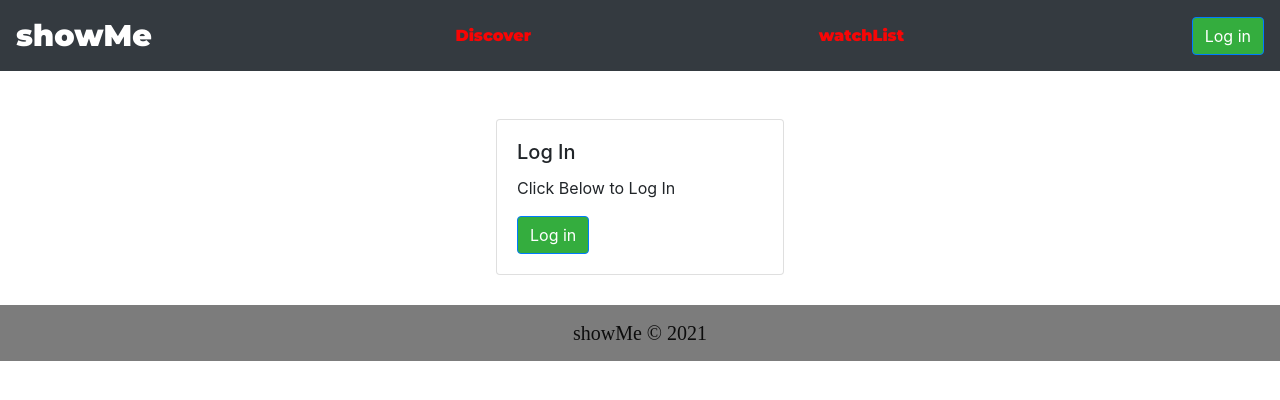
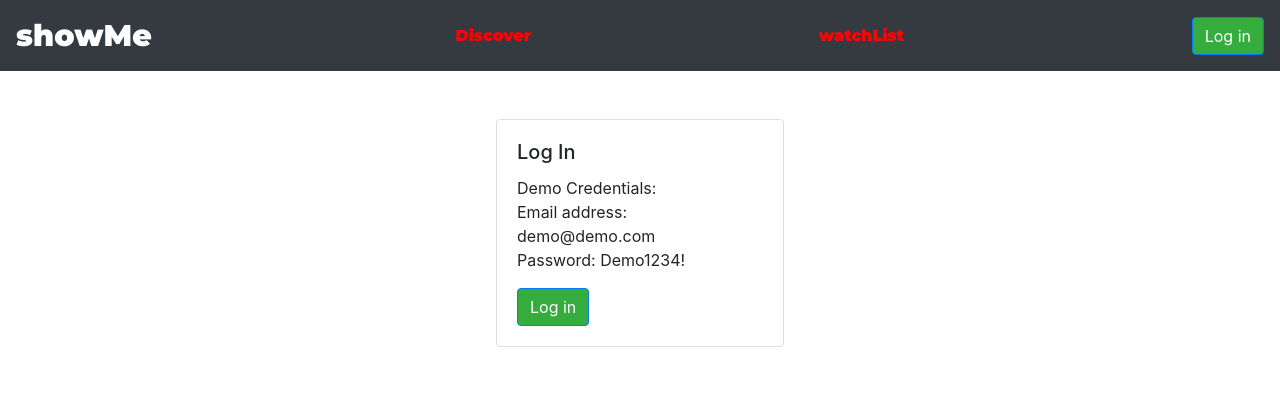
Before and after one commit to peterjast/ShowMe, a React (Create React App) app: page /profile in a window 1280 px wide. Shown: the top 400 px of the page. Built offline with nearby package versions, Linux system fonts and the light colour scheme.

Commit message:
added demo credentials

```diff
--- a/src/components/App.js
+++ b/src/components/App.js
@@ -121,7 +121,6 @@ class App extends React.Component {
                 </Route>
               </Switch>
             </Container>
-            <Footer />
           </IsLoadingAndError>
         </Router>
     )
--- a/src/components/Carousel.js
+++ b/src/components/Carousel.js
@@ -2,7 +2,7 @@ import React, { useEffect, useState } from 'react'
 import './Carousel.css'
 
 const Carousel = (props) => {
-    const { children, show } = props
+    const { children } = props
     console.log(props);
     const [currentIndex, setCurrentIndex] = useState(0)
     const [length, setLength] = useState(children.length)
--- a/src/components/Login.js
+++ b/src/components/Login.js
@@ -11,7 +11,11 @@ class Login extends React.Component {
         <Card.Body>
           <Card.Title>Log In</Card.Title>
           <Card.Text>
-            Click Below to Log In
+            Demo Credentials:
+            <br></br>
+            Email address: demo@demo.com
+            <br></br>
+            Password: Demo1234!
           </Card.Text>
           <LoginButton />
         </Card.Body>
--- a/src/components/Profile.js
+++ b/src/components/Profile.js
@@ -136,7 +136,7 @@ class Profile extends React.Component {
 
             // this.props.watchList[this.props.movieIndex].comments.splice([this.state.idx], 1);
             const server = process.env.REACT_APP_SERVER;
-            await axios.post(`${server}/watchlist/comment/${commentId}`, {comment: this.state.comment, rating: this.state.user_rating, email: this.props.properties.auth0.user.email});
+            await axios.post(`${server}/watchlist/${commentId}`, {comment: this.state.comment, rating: this.state.user_rating, email: this.props.properties.auth0.user.email});
             // const newCommentArr = newComments.data;
             // console.log(newCommentArr);
             this.props.handleComments(commArr);
```
